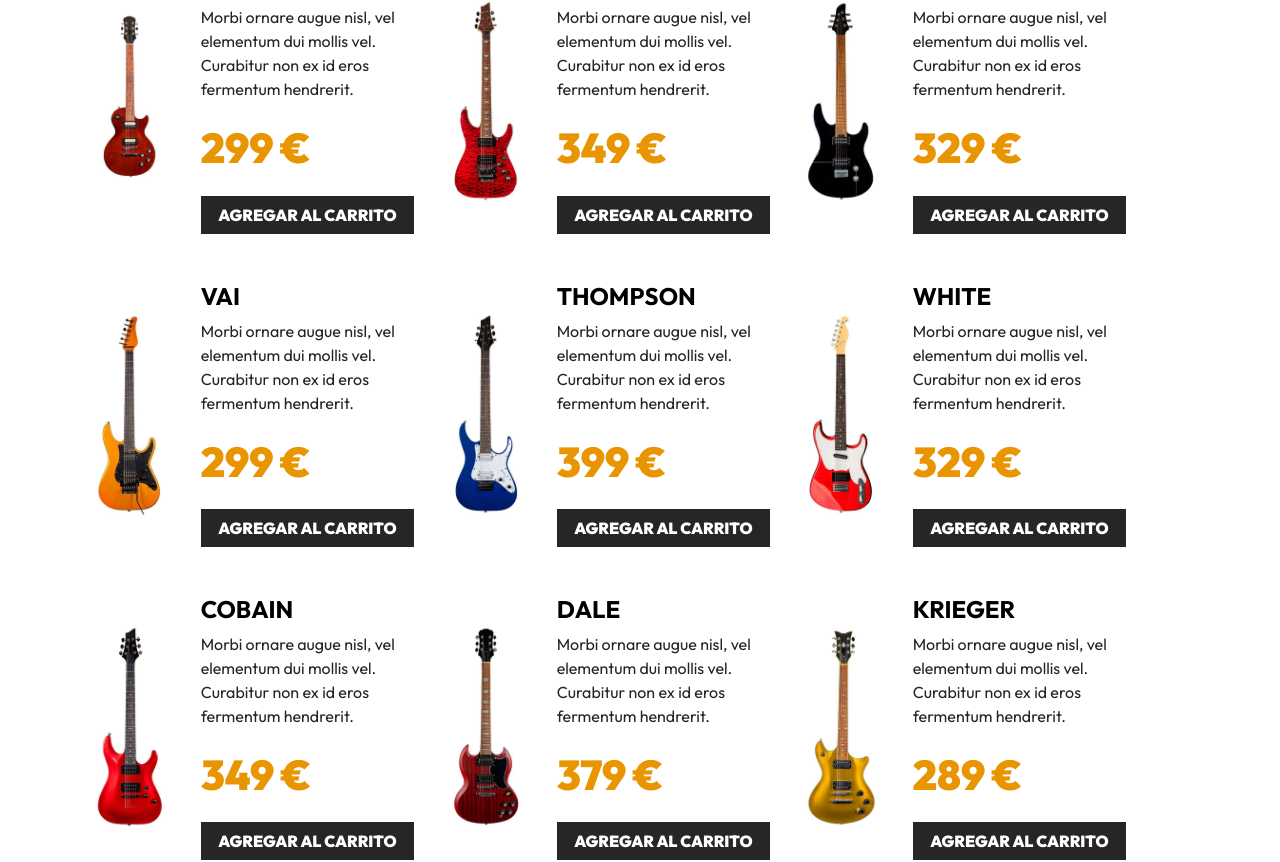
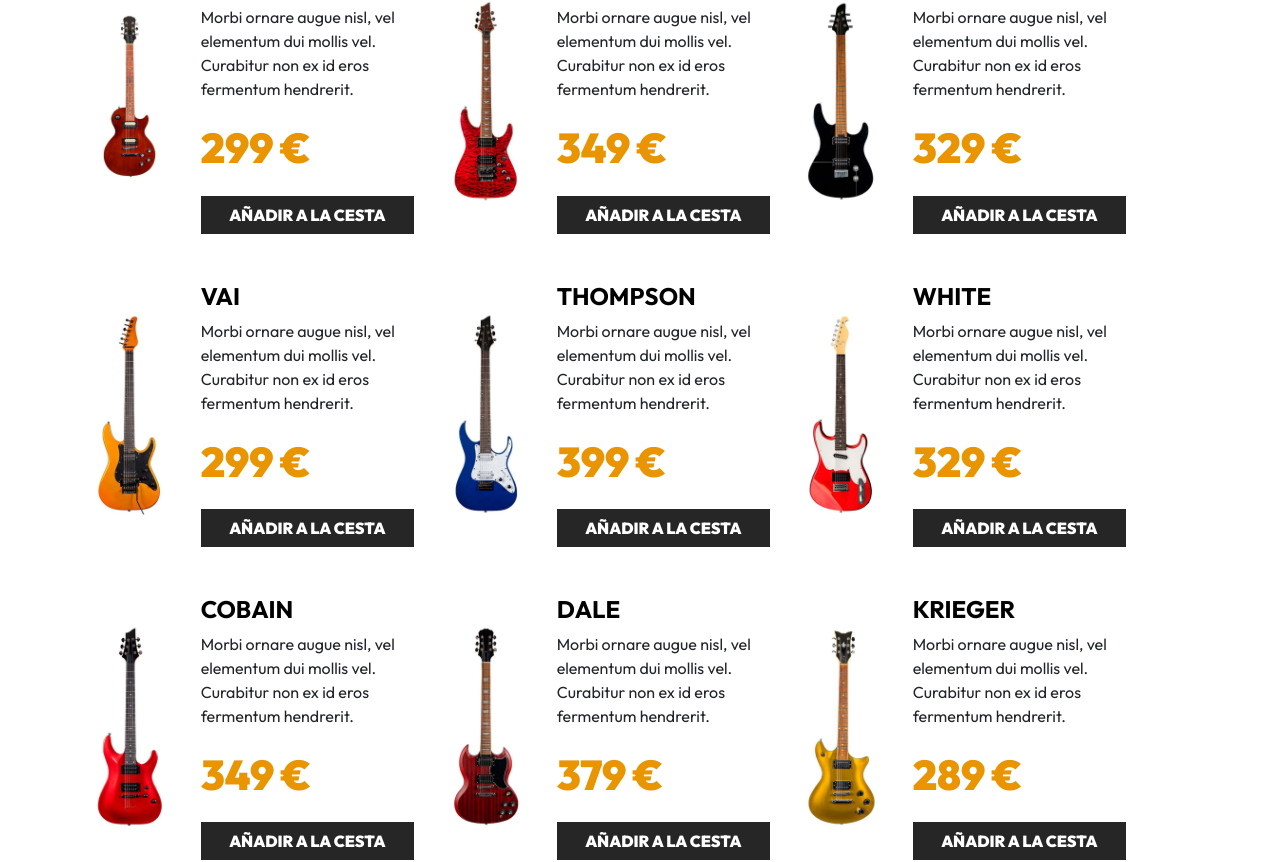
Before and after one commit to Moyrasc/GuitarLA, a Vue app: page / in a window 1280 px wide. Shown: the part 939-1801 px from the top of the page. Built offline with nearby package versions, Linux system fonts and the light colour scheme.

Commit message:
add defineProps and defineEmits in guitar component

```diff
--- a/src/App.vue
+++ b/src/App.vue
@@ -6,11 +6,18 @@ import {db} from './data/guitarras'
 import Guitarra from './components/Guitarra.vue'
 
 const guitarras = ref([])
+const carrito = ref([])
+
 onMounted(() => {
     guitarras.value = db;
 
 })
-console.log(guitarras.value)
+
+const agregarCarrito = (guitarra) => {
+    guitarra.cantidad = 1;
+    carrito.value.push(guitarra)
+}
+
 </script>
 //HTML
 <template>
@@ -106,6 +113,7 @@ console.log(guitarras.value)
             <Guitarra
             v-for="guitarra in guitarras"
             :guitarra="guitarra"
+            @agregar-carrito = "agregarCarrito"
             />
 
         </div>
--- a/src/components/Guitarra.vue
+++ b/src/components/Guitarra.vue
@@ -1,14 +1,18 @@
 
 <script setup>
+
     const props = defineProps({
         guitarra:{
             type:Object,
             required:true
         }
     })
+
+    defineEmits(['agregar-carrito'])
 </script>
 
 <template>
+
     <div  class="col-md-6 col-lg-4 my-4 row align-items-center">
         <div class="col-4">
             <img class="img-fluid" v-bind:src="'/img/' + guitarra.imagen + '.jpg'" :alt="'imagen guitarra ' + guitarra.nombre">
@@ -20,9 +24,11 @@ const props = defineProps({
             <button
                 type="button"
                 class="btn btn-dark w-100 "
-                >Agregar al Carrito</button>
+                v-on:click=" $emit('agregar-carrito',guitarra)"
+                >Añadir a la cesta</button>
         </div>
-    </div><!-- FIN GUITARRA -->
+    </div>
+
 </template>
 
 
```
Lines whose indentation alone changed are shown as unchanged.
